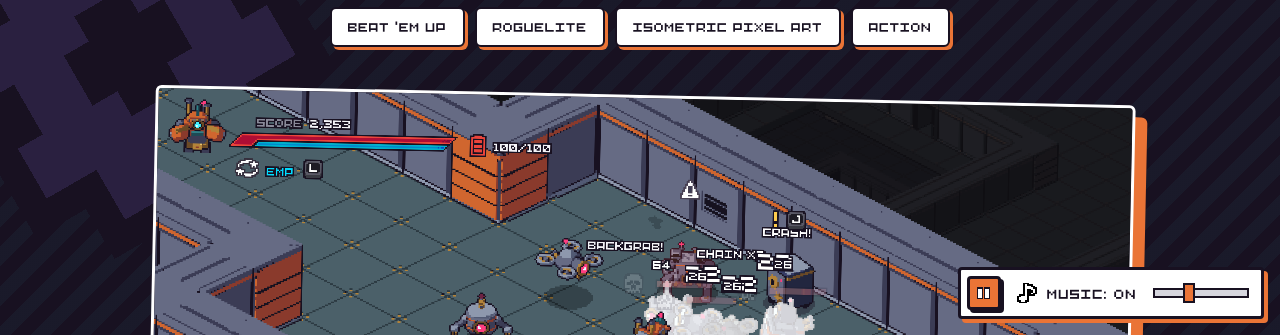
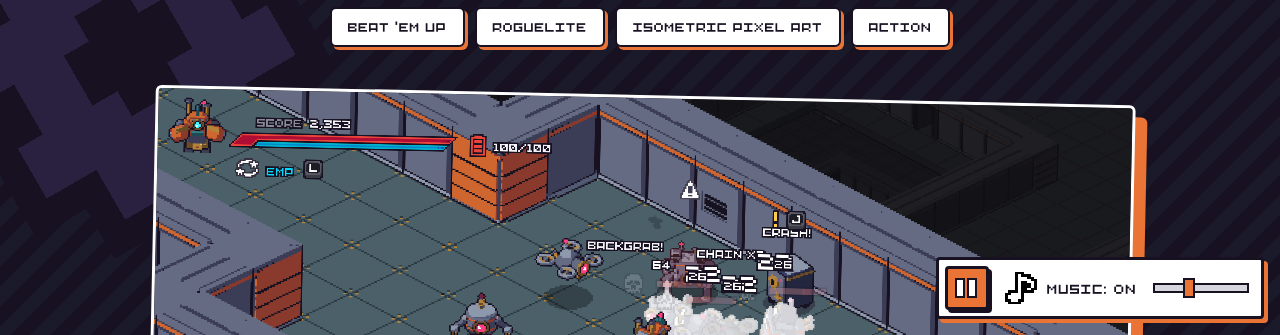
Before and after one commit to lwcasgc/vileimp, a plain HTML site: page gearbreak.html in a window 1280 px wide. Shown: the part 465-800 px from the top of the page. Drawn offline with Linux system fonts and the light colour scheme.

Commit message:
Music controls: drop the click-anywhere hint, crisp whole-number icon scale

```diff
--- a/gearbreak.html
+++ b/gearbreak.html
@@ -16,7 +16,7 @@
   <link rel="preconnect" href="https://fonts.gstatic.com" crossorigin>
   <link href="https://fonts.googleapis.com/css2?family=Rubik:wght@400;500;700;900&display=swap" rel="stylesheet">
   <script>(function(){try{var f=sessionStorage.getItem("vt");if(f){sessionStorage.removeItem("vt");document.documentElement.className+=" vt-in vt-"+f}}catch(e){}})();</script>
-  <link rel="stylesheet" href="style.css?v=19">
+  <link rel="stylesheet" href="style.css?v=20">
 </head>
 <body class="gb">
   <svg width="0" height="0" style="position:absolute" aria-hidden="true"><symbol id="gear" viewBox="0 0 100 100"><path d="M43 4h14l2 12a35 35 0 0 1 9 4l10-7 10 10-7 10a35 35 0 0 1 4 9l12 2v14l-12 2a35 35 0 0 1-4 9l7 10-10 10-10-7a35 35 0 0 1-9 4l-2 12H43l-2-12a35 35 0 0 1-9-4l-10 7-10-10 7-10a35 35 0 0 1-4-9L3 57V43l12-2a35 35 0 0 1 4-9l-7-10 10-10 10 7a35 35 0 0 1 9-4z M50 33a17 17 0 1 0 0.01 0z" fill-rule="evenodd"/></symbol></svg>
@@ -209,8 +209,7 @@
       var words = { en: ['Music: on', 'Music: off', 'Click anywhere for music', 'Music: paused', 'Play music', 'Pause music'], pt: ['Música: ligada', 'Música: desligada', 'Clique para ouvir a música', 'Música: pausada', 'Tocar música', 'Pausar música'] };
       function label() {
         var w = words[document.documentElement.lang === 'pt-BR' ? 'pt' : 'en'];
-        l.textContent = muted ? w[1] : (playing ? w[0] : (userPaused ? w[3] : w[2]));
-        b.classList.toggle('is-waiting', !muted && !playing && !userPaused);
+        l.textContent = playing && !muted ? w[0] : w[1];
         pb.classList.toggle('is-waiting', !muted && !playing && !userPaused);
         pi.src = playing ? 'assets/gearbreak/pause.png' : 'assets/gearbreak/play.png';
         pb.setAttribute('aria-label', playing ? w[5] : w[4]);
--- a/style.css
+++ b/style.css
@@ -339,7 +339,7 @@ body.gb, body.gb *, .feature--gb, .feature--gb * { text-transform: none !importa
 .music { display: inline-flex; align-items: center; gap: 10px;
   font-family: 'Dead Revolver', 'Rubik', system-ui, sans-serif; font-size: .9rem; letter-spacing: .04em; cursor: pointer;
   background: transparent; color: #181121; border: 0; box-shadow: none; padding: 4px 6px; }
-.music img { width: 20px; height: 20px; image-rendering: pixelated; }
+.music img { width: 32px; height: 32px; image-rendering: pixelated; }
 .music:hover, .music:focus-visible { color: #bb5d2b; outline: none; }
 .music.is-off { color: #8a8a99; }
 .music.is-off img { opacity: .45; }
@@ -375,11 +375,11 @@ html.vt-in.vt-game::after { content: ''; position: fixed; left: 50%; top: 50%; w
 @media (prefers-reduced-motion: reduce) { .music.is-waiting { animation: none; } }
 
 /* play / pause button beside the volume chip */
-.music-play { display: inline-grid; place-items: center; width: 34px; height: 34px; background: #ea7436; border: 3px solid #181121; border-radius: 4px;
+.music-play { display: inline-grid; place-items: center; width: 44px; height: 44px; background: #ea7436; border: 3px solid #181121; border-radius: 4px;
   box-shadow: 3px 3px 0 #181121; cursor: pointer; padding: 0; }
-.music-play img { width: 18px; height: 18px; image-rendering: pixelated; }
+.music-play img { width: 32px; height: 32px; image-rendering: pixelated; }
 .music-play:hover, .music-play:focus-visible { transform: translate(-1px, -1px); box-shadow: 4px 4px 0 #181121; outline: none; }
 .music-play.is-waiting { animation: music-play-wait 1.4s ease-in-out infinite; }
 @keyframes music-play-wait { 50% { background: #fff; } }
 @media (prefers-reduced-motion: reduce) { .music-play.is-waiting { animation: none; } }
-@media (max-width: 860px) { .music-play { width: 30px; height: 30px; } }
+@media (max-width: 860px) { .music-play { width: 32px; height: 32px; } .music-play img, .music img { width: 16px; height: 16px; } }
```
Also changed, not shown: index.html (+1 -1 lines).
